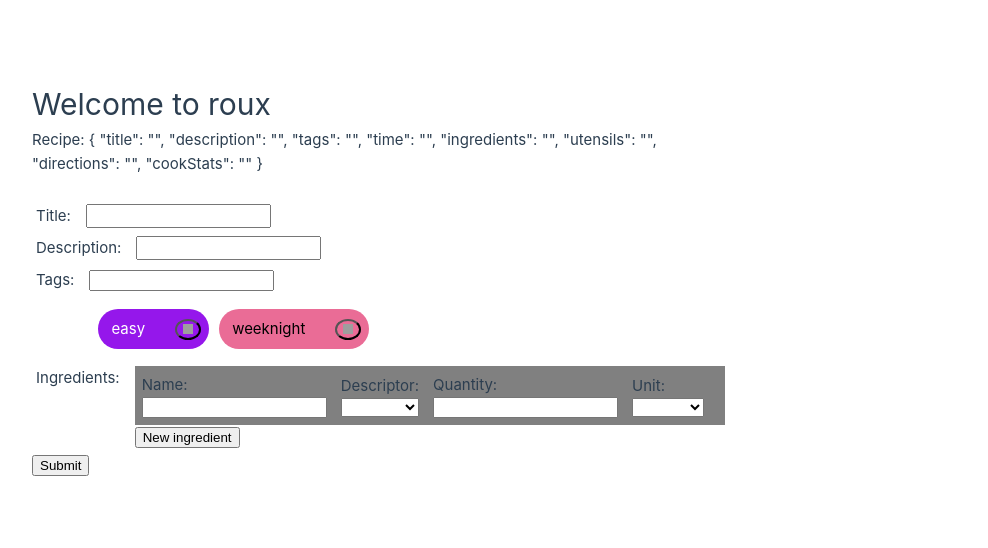
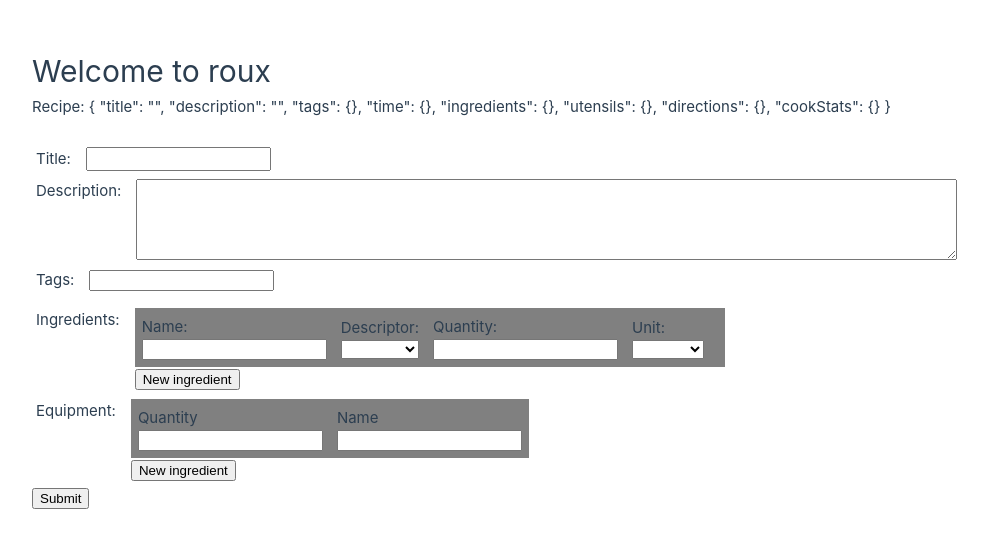
Before and after one commit to andrewchupka/roux-mono, a Vue app in the folder roux-vue/: page / in a window 1280 px wide. Shown: the part 122-670 px from the top of the page, without its empty margins (0-988 px from the left). Built offline with nearby package versions, Linux system fonts and the light colour scheme; grey boxes are pictures that could not be loaded.

Commit message:
8678mw7gf: Added equipment section to the form

```diff
--- a/roux-vue/src/components/RecipeEntry.vue
+++ b/roux-vue/src/components/RecipeEntry.vue
@@ -8,7 +8,12 @@
     </div>
     <div>
       <label for="desc">Description: </label>
-      <input id="desc" v-model="recipe['description']">
+      <textarea
+        rows="5"
+        cols="100"
+        id="desc"
+        v-model="recipe['description']"
+      ></textarea>
     </div>
     <div>
       <label for="tags">Tags: </label>
@@ -18,6 +23,10 @@
       <label for="ingredients">Ingredients: </label>
       <IngredientsInput id="ingredients" ref="ingredients"></IngredientsInput>
     </div>
+    <div>
+      <label for="equipment">Equipment: </label>
+      <EquipmentInput id="equipment" ref="equipment"></EquipmentInput>
+    </div>
   </div>
   <button @click="submitRecipe">Submit</button>
 </template>
@@ -26,9 +35,10 @@
 import {makeRecipe} from '../models/recipe';
 import TagInput from './tags/TagInput.vue';
 import IngredientsInput from './ingredients/IngredientsInput.vue';
+import EquipmentInput from './equipment/EquipmentInput.vue';
 
 export default {
-  components: { TagInput, IngredientsInput },
+  components: { TagInput, IngredientsInput, EquipmentInput },
   data() {
     return {
       recipe: makeRecipe()
@@ -38,6 +48,7 @@ export default {
     submitRecipe() {
       this.recipe["tags"] = this.$refs.tags.getTags();
       this.recipe["ingredients"] = this.$refs.ingredients.getIngredients();
+      this.recipe["equipment"] = this.$refs.equipment.getEquipment();
     }
   }
 }
--- /dev/null
+++ b/roux-vue/src/components/equipment/EquipmentInput.vue
@@ -0,0 +1,43 @@
+<template>
+  <div>
+    <EquipmentLineItem
+      v-for="(item, index) in equipmentList"
+      :allowDelete="this.equipmentList.length > 1"
+      :equipmentData="item"
+      @equipmentRemove="removeEquipment(index)">
+    </EquipmentLineItem>
+
+    <button @click="this.addEquipment">New ingredient</button>
+  </div>
+</template>
+
+<script>
+import EquipmentLineItem from './EquipmentLineItem.vue';
+
+export default {
+    name: "EquipmentInput",
+    data() {
+        return {
+            equipmentList: []
+        };
+    },
+    mounted() {
+      this.addEquipment();
+    },
+    methods: {
+       addEquipment() {
+        this.equipmentList.push({});
+       },
+       removeEquipment(index) {
+        this.equipmentList.splice(index, 1);
+       },
+       getEquipment() {
+        return this.equipmentList;
+       }
+    },
+    components: { EquipmentLineItem }
+}
+</script>
+
+<style>
+</style>
--- /dev/null
+++ b/roux-vue/src/components/equipment/EquipmentLineItem.vue
@@ -0,0 +1,40 @@
+<template>
+  <div class="equipmentLine">
+    <div>
+      <label for="quantityInput">Quantity</label>
+      <input id="quantityInput" v-model="equipmentData.quantity">
+    </div>
+
+    <div>
+      <label for="nameInput">Name</label>
+      <input name="nameInput" v-model="equipmentData.name">
+    </div>
+
+    <button v-if="allowDelete" @click="this.$emit('equipmentRemove')">Delete</button>
+  </div>
+</template>
+
+<script>
+export default {
+  name: "EquipmentLineItem",
+  props: {
+    allowDelete: Boolean,
+    equipmentData: Object
+  },
+}
+</script>
+
+<style>
+.equipmentLine {
+	display: flex;
+	align-items: center;
+	justify-content: space-around;
+	background-color: gray;
+}
+
+.equipmentLine > div {
+	margin: 7px;
+	display: flex;
+	flex-direction: column;
+}
+</style>
--- a/roux-vue/src/components/ingredients/IngredientLineItem.vue
+++ b/roux-vue/src/components/ingredients/IngredientLineItem.vue
@@ -28,10 +28,10 @@
 				<input id="otherDesc" v-show="ingredientData.descriptor === 'other'" v-model="ingredientData.otherDescriptor">
 			</div>
 
-			<!-- amount  -->
-			<div id="amount">
-				<label for="amountInput">Quantity:</label>
-				<input id="amountInput" type="number">
+			<!-- quantity  -->
+			<div id="quantity">
+				<label for="quantityInput">Quantity:</label>
+				<input id="quantityInput" type="number" v-model="ingredientData.quantity">
 			</div>
 
 			<!-- unit -->
@@ -71,11 +71,6 @@ export default {
 				"servings"
 			]
 		}
-	},
-	methods: {
-		getIngredients() {
-			return this.ingredientData;
-		}
 	}
 }
 </script>
--- a/roux-vue/src/components/ingredients/IngredientsInput.vue
+++ b/roux-vue/src/components/ingredients/IngredientsInput.vue
@@ -7,12 +7,8 @@
     </div> -->
     <!-- for debugging -->
 
-    <IngredientLineItem
-      v-for="(item, index) in ingredientLineItems"
-      :allowDelete="this.ingredientLineItems.length > 1"
-      :ingredientData="item"
-      :descriptors="this.descriptors"
-      @ingredientRemove="removeIngredient(index)">
+    <IngredientLineItem v-for="(item, index) in ingredientLineItems" :allowDelete="this.ingredientLineItems.length > 1"
+      :ingredientData="item" :descriptors="this.descriptors" @ingredientRemove="removeIngredient(index)">
     </IngredientLineItem>
 
     <button @click="this.addIngredient">New ingredient</button>
@@ -28,12 +24,12 @@ export default {
     return {
       ingredientLineItems: [],
       descriptors: [
-              {text: "", value: undefined},
-              {text: "chopped", value: "chopped"},
-              {text: "sliced", value: "sliced"},
-              {text: "minced", value: "minced"},
-              {text: "peeled", value: "peeled"},
-              {text: "other", value: "other"}
+        { text: "", value: undefined },
+        { text: "chopped", value: "chopped" },
+        { text: "sliced", value: "sliced" },
+        { text: "minced", value: "minced" },
+        { text: "peeled", value: "peeled" },
+        { text: "other", value: "other" }
       ]
     };
   },
@@ -46,11 +42,13 @@ export default {
     },
     removeIngredient(index) {
       this.ingredientLineItems.splice(index, 1)
+    },
+    getIngredients() {
+      return this.ingredientLineItems;
     }
   },
   components: { IngredientLineItem }
 };
 </script>
 
-<style>
-</style>
+<style></style>
--- a/roux-vue/src/components/tags/Tag.vue
+++ b/roux-vue/src/components/tags/Tag.vue
@@ -2,7 +2,7 @@
   <div class="removeField">
     <div :style="cssProps">
       <span class="name">{{ name }}</span>
-      <button @click="$emit('deleteTag', this.name)">
+      <button @click="$emit('deleteTag')">
         <img
           src="https://www.svgrepo.com/show/12848/x-symbol.svg"
           width="10"
--- a/roux-vue/src/components/tags/TagInput.vue
+++ b/roux-vue/src/components/tags/TagInput.vue
@@ -2,7 +2,11 @@
 	<div>
 		<input @keyup.enter="addTag" @keyup.space="normalizeInput" v-model="tagInput">
 		<div class="tags">
-			<Tag @deleteTag="this.tags = this.tags.filter(item => item !== $event)" v-for="tag in tags" :name="tag"></Tag>
+			<Tag
+				v-for="(tag, index) in tags"
+				:name="tag"
+				@deleteTag="this.tags.splice(index, 1)">
+			</Tag>
 		</div>
 	</div>
 </template>
@@ -14,7 +18,7 @@ export default {
 	data() {
 		return {
 			tagInput: "",
-			tags: ["easy", "weeknight"]
+			tags: []
 		}
 	},
 	methods: {
--- a/roux-vue/src/models/recipe.js
+++ b/roux-vue/src/models/recipe.js
@@ -2,11 +2,11 @@ export let makeRecipe = () => {
   return {
     title: "",
     description: "",
-    tags: "",
-    time: "",
-    ingredients: "",
-    utensils: "",
-    directions: "",
-    cookStats: "",
+    tags: {},
+    time: {},
+    ingredients: {},
+    utensils: {},
+    directions: {},
+    cookStats: {},
   };
 };
```
Also changed, not shown: 1 other file (tests, documents, lock files or other folders). Lines whose indentation alone changed are shown as unchanged.
